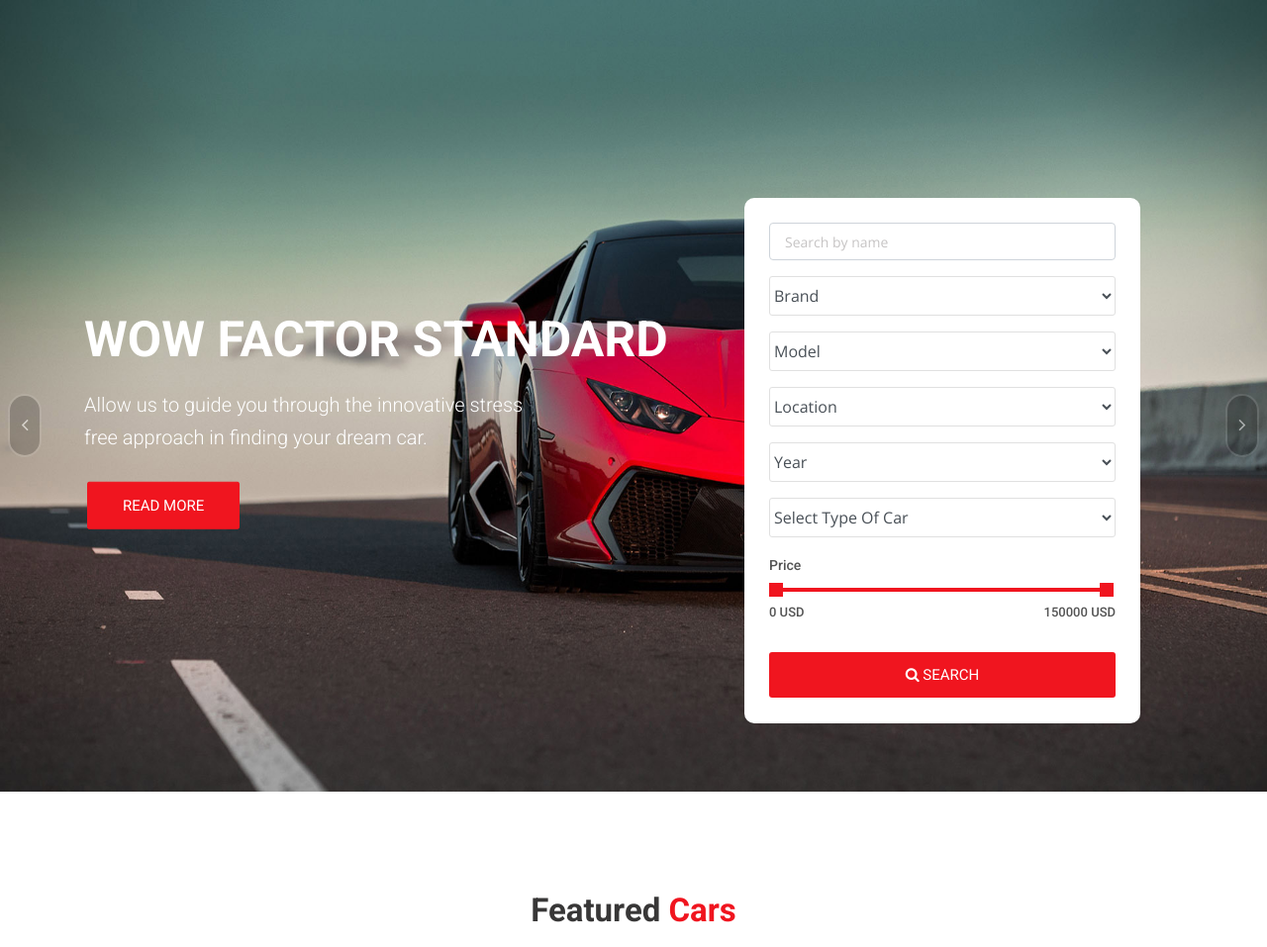
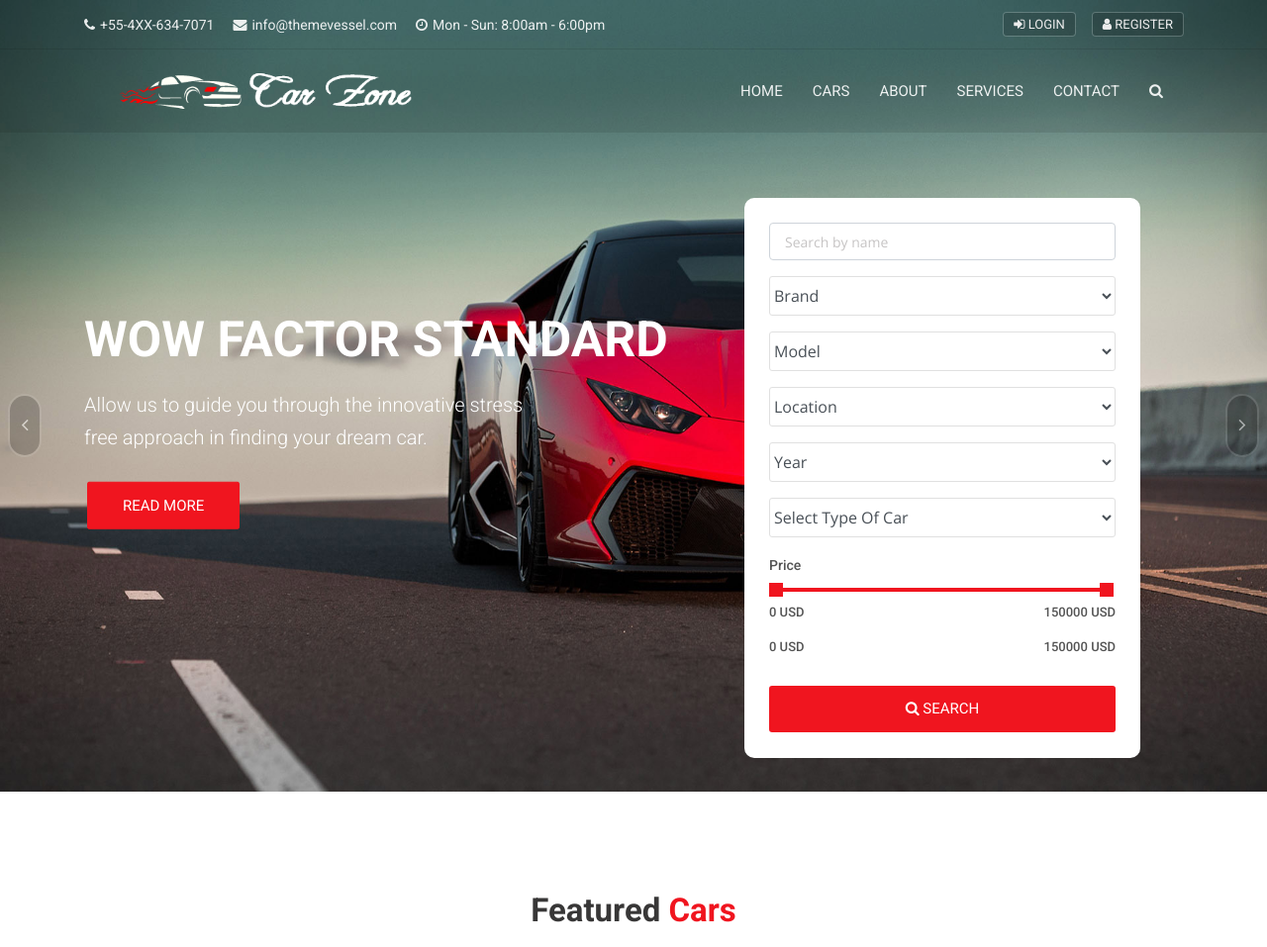
Before and after one commit to ghazalazameer/Car-Zone, a Django app: page / in a window 1280 px wide. Shown: the top 957 px of the page at 99% size. Run offline with Django 3.2, Linux system fonts and the light colour scheme; some libraries are stand-ins or nearby versions.

Commit message:
added topbar & navbar

```diff
--- a/templates/base.html
+++ b/templates/base.html
@@ -53,7 +53,7 @@
     <!-- Full Page Search -->
     <div id="full-page-search">
         <button type="button" class="close">×</button>
-        <form action="{% url 'search' %}" class="search-header">
+        <form action="search.html" class="search-header">
             <input type="search" value="" placeholder="type keyword(s) here. Eg: audi, benz etc" name="keyword" />
             <button type="submit" class="btn btn-sm button-theme">Search</button>
         </form>
--- a/templates/includes/footer.html
+++ b/templates/includes/footer.html
@@ -1,23 +1,28 @@
 <!-- Footer start -->
 <footer class="footer">
-
     <div class="sub-footer">
         <div class="container">
             <div class="row">
                 <div class="col-lg-8">
-                    <p class="copy">© {% now 'Y' %} Carzone Corp. All Rights Reserved.</p>
+                    <p class="copy">
+                        © 2024 <a href="#">The Showroom Corp.</a> All Rights Reserved.
+                    </p>
                 </div>
                 <div class="col-lg-4">
                     <div class="social-list-2">
                         <ul>
-                            <li><a href="https://facebook.com/" target="_blank" class="facebook-bg"><i
-                                        class="fa fa-facebook"></i></a></li>
-                            <li><a href="https://twitter.com/" target="_blank" class="twitter-bg"><i
-                                        class="fa fa-twitter"></i></a></li>
-                            <li><a href="https://google.com/" target="_blank" class="google-bg"><i
-                                        class="fa fa-google-plus"></i></a></li>
-                            <li><a href="https://linkedin.com/ " target="_blank" class="linkedin-bg"><i
-                                        class="fa fa-linkedin"></i></a></li>
+                            <li>
+                                <a href="#" class="facebook-bg"><i class="fa fa-facebook"></i></a>
+                            </li>
+                            <li>
+                                <a href="#" class="twitter-bg"><i class="fa fa-twitter"></i></a>
+                            </li>
+                            <li>
+                                <a href="#" class="google-bg"><i class="fa fa-google-plus"></i></a>
+                            </li>
+                            <li>
+                                <a href="#" class="linkedin-bg"><i class="fa fa-linkedin"></i></a>
+                            </li>
                         </ul>
                     </div>
                 </div>
--- a/templates/includes/navbar.html
+++ b/templates/includes/navbar.html
@@ -1,10 +1,11 @@
 {% load static %}
+
 <!-- Main header start -->
 <header class="main-header sticky-header header-with-top">
     <div class="container">
         <nav class="navbar navbar-expand-lg navbar-light">
-            <a class="navbar-brand company-logo" href="{% url 'home' %}">
-                <img src="">
+            <a class="navbar-brand company-logo" href="index.html">
+                <img src="{% static 'img/logos/black-logo.png' %}" alt="logo" />
             </a>
             <button class="navbar-toggler" type="button" data-toggle="collapse" data-target="#navbar"
                 aria-controls="navbar" aria-expanded="false" aria-label="Toggle navigation">
@@ -13,34 +14,23 @@
             <div class="navbar-collapse collapse w-100" id="navbar">
                 <ul class="navbar-nav ml-auto">
                     <li class="nav-item">
-                        <a {% if '/'==request.path %} class="nav-link active" {% else %} class="nav-link" {% endif %}
-                            href="{% url 'home' %}">
+                        <a class="nav-link dropdown-toggle" href="#" id="navbarDropdownMenuLink" data-toggle="dropdown"
+                            aria-haspopup="true" aria-expanded="false">
                             Home
                         </a>
                     </li>
                     <li class="nav-item">
-                        <a {% if 'cars' in request.path %} class="nav-link active" {% else %} class="nav-link" {% endif
-                            %} href="{% url 'cars' %}">
-                            Cars
-                        </a>
+                        <a class="nav-link" href="cars.html"> Cars </a>
                     </li>
                     <li class="nav-item">
-                        <a {% if 'about' in request.path %} class="nav-link active" {% else %} class="nav-link" {% endif
-                            %} href="{% url 'about' %}">
-                            About
-                        </a>
+                        <a class="nav-link" href="/carhouse/about.html"> About </a>
                     </li>
                     <li class="nav-item">
-                        <a {% if 'services' in request.path %} class="nav-link active" {% else %} class="nav-link" {%
-                            endif %} href="{% url 'services' %}">
-                            Services
-                        </a>
+                        <a class="nav-link" href="services.html"> Services </a>
                     </li>
 
-
                     <li class="nav-item dropdown">
-                        <a {% if 'contact' in request.path %} class="nav-link active" {% else %} class="nav-link" {%
-                            endif %} href="{% url 'contact' %}">Contact</a>
+                        <a class="nav-link" href="contact.html">Contact</a>
                     </li>
                     <li class="nav-item dropdown m-hide">
                         <a href="#full-page-search" class="nav-link h-icon">
--- a/templates/includes/topbar.html
+++ b/templates/includes/topbar.html
@@ -4,34 +4,19 @@
         <div class="row">
             <div class="col-lg-8 col-md-8 col-sm-7">
                 <div class="list-inline">
-                    <a href="tel:+55-4XX-634-7071"><i class="fa fa-phone"></i>+1 678-549-8332</a>
-                    <a href="tel:info@themevessel.com"><i class="fa fa-envelope"></i>contact@carzone.com</a>
+                    <a href="tel:+55-4XX-634-7071"><i class="fa fa-phone"></i>+55-4XX-634-7071</a>
+                    <a href="tel:info@themevessel.com"><i class="fa fa-envelope"></i>info@themevessel.com</a>
                     <a href="tel:info@themevessel.com"><i class="fa fa-clock-o"></i>Mon - Sun: 8:00am - 6:00pm</a>
                 </div>
             </div>
             <div class="col-lg-4 col-md-4 col-sm-5">
                 <ul class="top-social-media pull-right">
-
-                  {% if user.is_authenticated %}
-                  <li>
-                      <a href="{% url 'dashboard' %}" class="sign-in"><i class="fa fa-tachometer"></i> Dashboard</a>
-                  </li>
-
-                  <li>
-                      <a href="javascript:{document.getElementById('logout').submit()}" class="sign-in"><i class="fa fa-sign-out"></i> Logout</a>
-                      <form action="{% url 'logout' %}" id="logout" method="POST">
-                        {% csrf_token %}
-                        <input type="hidden">
-                      </form>
-                  </li>
-                  {% else %}
                     <li>
-                        <a href="{% url 'login' %}" class="sign-in"><i class="fa fa-sign-in"></i> Login</a>
+                        <a href="login.html" class="sign-in"><i class="fa fa-sign-in"></i> Login</a>
                     </li>
                     <li>
-                        <a href="{% url 'register' %}" class="sign-in"><i class="fa fa-user"></i> Register</a>
+                        <a href="signup.html" class="sign-in"><i class="fa fa-user"></i> Register</a>
                     </li>
-                  {% endif %}
                 </ul>
             </div>
         </div>
--- a/templates/pages/home.html
+++ b/templates/pages/home.html
@@ -1,3 +1,7 @@
+{% extends 'base.html' %}
+{% block title %} | Home {% endblock %}
+{% block content %}
+
 {% load static %}
 
 <!DOCTYPE html>
@@ -1213,3 +1217,4 @@
 </body>
 
 </html>
+{% endblock %}
```
